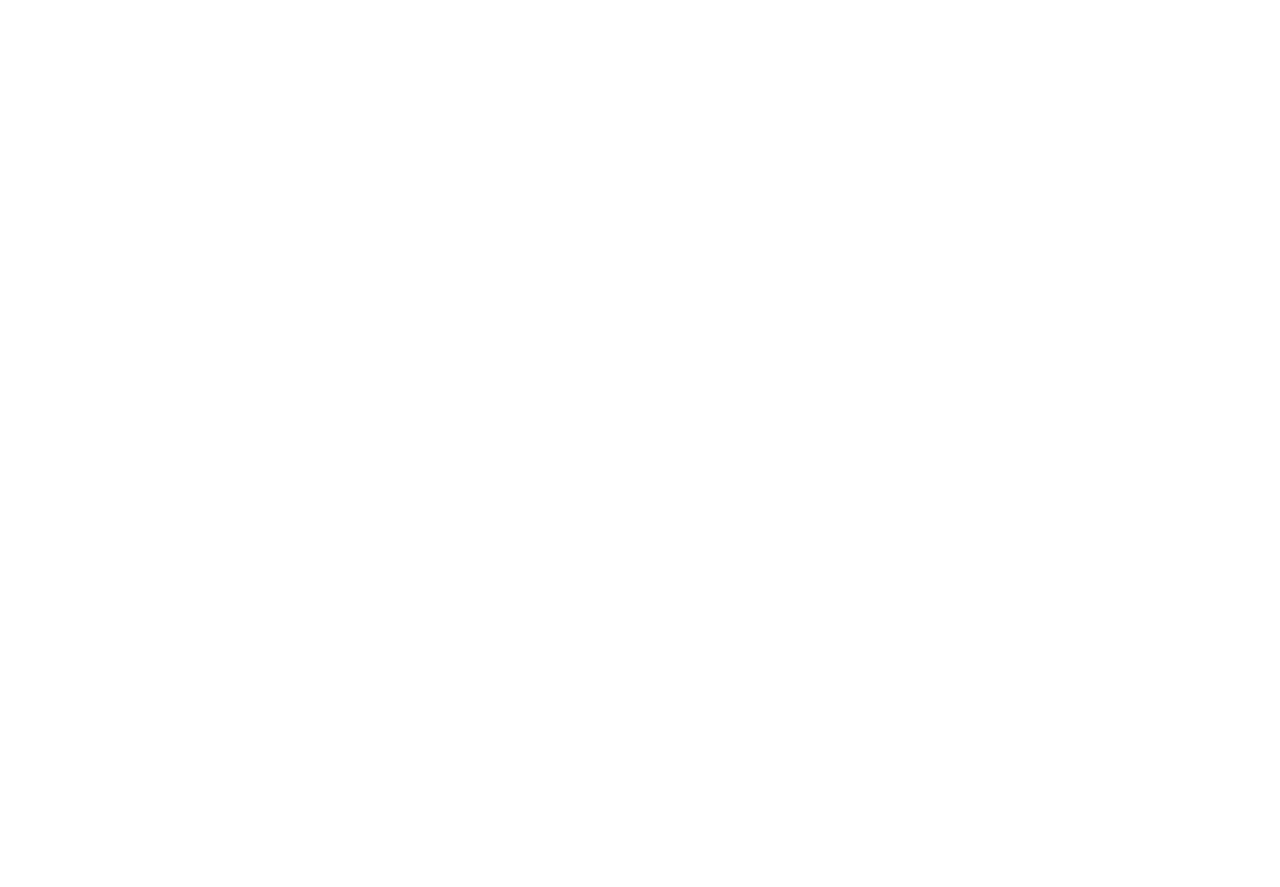
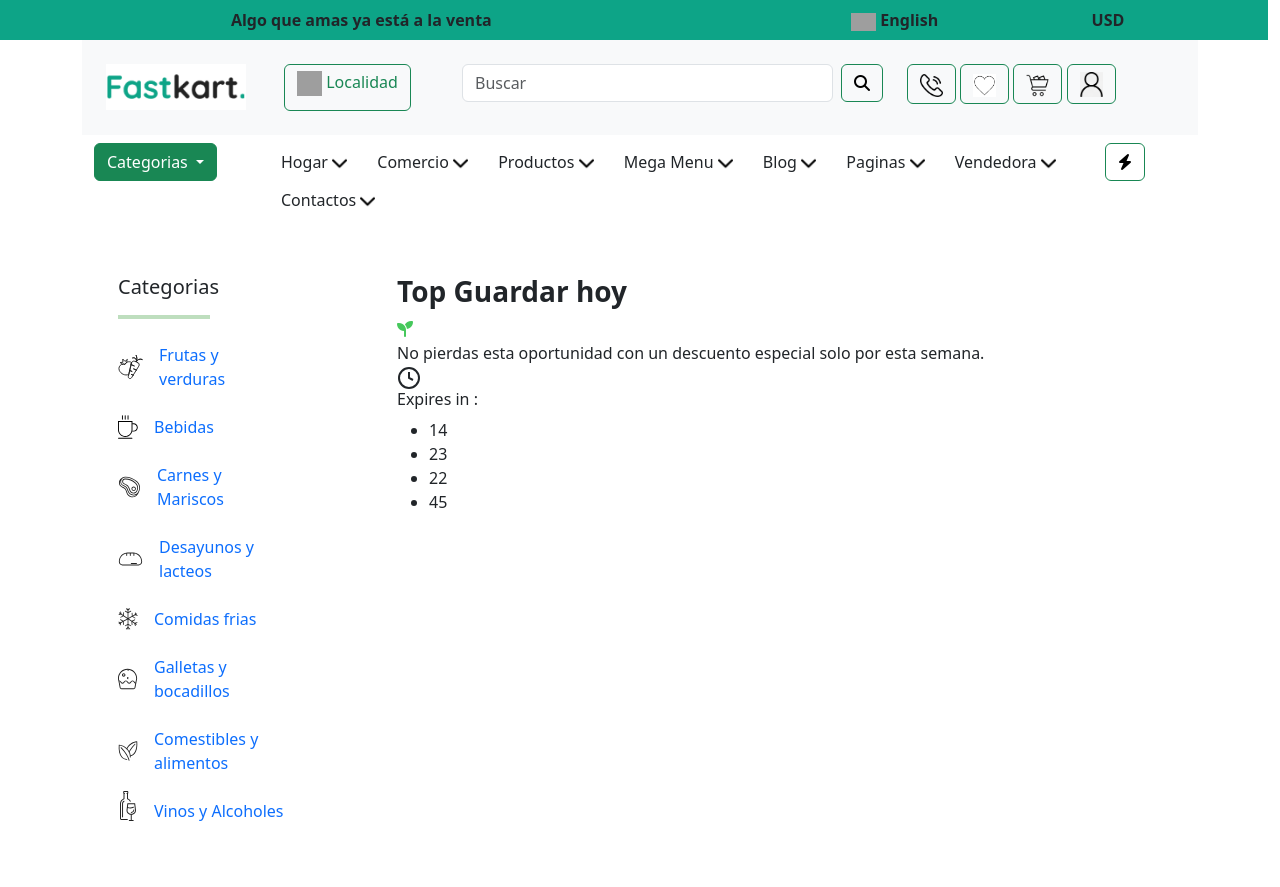
Before and after one commit to LizethYomairaMontoyaGarcia/ProyectoFinal-E-commerce, a website: page HTML/favoritos.html in a window 1280 px wide. Before the commit the page ends 800 px from the top, so only its background shows below. Drawn offline with nearby package versions, Linux system fonts and the light colour scheme; files that its build step writes are made by us from their sources; grey boxes are pictures that could not be loaded.

Commit message:
creando la carpeta de agregar a favoritos

```diff
--- a/HTML/favoritos.html
+++ b/HTML/favoritos.html
@@ -0,0 +1,441 @@
+<!DOCTYPE html>
+<html lang="en">
+  <head>
+    <meta charset="UTF-8" />
+    <meta http-equiv="X-UA-Compatible" content="IE=edge" />
+    <meta name="viewport" content="width=device-width, initial-scale=1.0" />
+    <title>Fastkart</title>
+    <link rel="icon" href="../imagenes/icono.png" type="image-icon" />
+    <link rel="stylesheet" href="./CSS/style.css" />
+    <link
+      href="https://cdn.jsdelivr.net/npm/bootstrap@5.0.2/dist/css/bootstrap.min.css"
+      rel="stylesheet"
+      integrity="sha384-EVSTQN3/azprG1Anm3QDgpJLIm9Nao0Yz1ztcQTwFspd3yD65VohhpuuCOmLASjC"
+      crossorigin="anonymous"
+    />
+    <link
+      id="rtl-link"
+      rel="stylesheet"
+      type="text/css"
+      href="../assets/css/vendors/bootstrap.css"
+    />
+    <script
+      src="https://kit.fontawesome.com/f6b5d77da9.js"
+      00000000000
+      crossorigin="anonymous"
+    ></script>
+    <script src="https://cdn.jsdelivr.net/npm/axios/dist/axios.min.js"></script>
+  </head>
+  <body>
+    <div
+      class="row w-100"
+      style="background-color: #0da487; height: 40px; align-items: center"
+    >
+      <div class="col-7 grid text-center">
+        <div><strong>Algo que amas ya está a la venta</strong></div>
+      </div>
+      <div class="col-3 grid text-center">
+        <div>
+          <img
+            src="https://img.freepik.com/vector-gratis/ilustracion-bandera-estados-unidos_53876-18165.jpg"
+            alt="Bandera de estados unidos"
+            width="25px"
+            height="18px"
+          />
+          <strong> English</strong>
+        </div>
+      </div>
+      <div class="col-1 grid text-center">
+        <div><strong> USD</strong></div>
+      </div>
+    </div>
+
+    <header class="container">
+      <nav class="navbar bg-body-tertiary p-4">
+        <div class="row w-100">
+          <div class="col-lg-2">
+            <div class="theme-logo">
+              <a>
+                <img
+                  src="../imagenes/logo.PNG"
+                  class="blur-up lazyloaded"
+                  alt="logo Fastkart"
+                  width="140px"
+                />
+              </a>
+            </div>
+          </div>
+
+          <div class="col-2">
+            <button
+              class="btn btn-outline-success"
+              type="submit"
+              style="align-items: center"
+            >
+              <h6>
+                <img
+                  src="https://static.vecteezy.com/system/resources/previews/016/716/478/non_2x/google-maps-icon-free-png.png"
+                  alt="ubicacion"
+                  width="25px"
+                  height="25px"
+                />
+                Localidad
+              </h6>
+            </button>
+          </div>
+
+          <div class="col-5">
+            <form id="search__products" class="d-flex" role="search">
+              <input
+                class="form-control me-2"
+                type="search"
+                placeholder="Buscar"
+                aria-label="Search"
+              />
+              <button class="btn btn-outline-success" type="submit">
+                <i
+                  class="fa-solid fa-magnifying-glass"
+                  style="color: #000000"
+                ></i>
+              </button>
+            </form>
+          </div>
+
+          <div class="col-lg-3">
+            <button class="btn btn-outline-success" type="submit">
+              <img
+                src="../imagenes/telefono.png"
+                alt="telefono"
+                srcset=""
+                width="23px"
+              />
+            </button>
+            <button class="btn btn-outline-success" type="submit">
+              <img
+                src="../imagenes/corazon.jpg"
+                alt="corazon"
+                srcset=""
+                width="23px"
+              />
+            </button>
+            <button class="btn btn-outline-success" type="submit">
+              <img
+                src="../imagenes/carritoCompras.png"
+                alt="carritoCompras"
+                srcset=""
+                width="23px"
+              />
+            </button>
+            <button class="btn btn-outline-success" type="submit">
+              <img
+                src="../imagenes/usuario.png"
+                alt="usuario"
+                srcset=""
+                width="23px"
+              />
+            </button>
+          </div>
+        </div>
+      </nav>
+    </header>
+
+    <section class="container">
+      <nav class="navbar navbar-expand-lg navbar-dark">
+        <div class="row w-100">
+          <div class="col-2">
+            <div class="container-fluid">
+              <button
+                class="navbar-toggler"
+                type="button"
+                data-bs-toggle="collapse "
+                data-bs-target="#navbarNavDarkDropdown"
+                aria-controls="navbarNavDarkDropdown"
+                aria-expanded="false"
+                aria-label="Toggle navigation"
+              >
+                <span class="navbar-toggler-icon"></span>
+              </button>
+              <div class="collapse navbar-collapse" id="navbarNavDarkDropdown">
+                <ul class="navbar-nav">
+                  <li class="nav-item dropdown">
+                    <button
+                      class="btn btn-success dropdown-toggle"
+                      data-bs-toggle="dropdown"
+                      aria-expanded="false"
+                    >
+                      Categorias
+                    </button>
+                    <ul class="dropdown-menu dropdown-menu-dark">
+                      <li>
+                        <a class="dropdown-item" href="#">Frutas y verduras</a>
+                      </li>
+                      <li><a class="dropdown-item" href="#">Bebidas</a></li>
+                      <li>
+                        <a class="dropdown-item" href="#">Carnes y Mariscos</a>
+                      </li>
+                      <li>
+                        <a class="dropdown-item" href="#"
+                          >Desayunos y lacteos</a
+                        >
+                      </li>
+                      <li>
+                        <a class="dropdown-item" href="#">Comidas frias</a>
+                      </li>
+                      <li>
+                        <a class="dropdown-item" href="#"
+                          >Galletas y bocadillos</a
+                        >
+                      </li>
+                      <li>
+                        <a class="dropdown-item" href="#"
+                          >Comestibles y alimentos</a
+                        >
+                      </li>
+                      <li>
+                        <a class="dropdown-item" href="#">Vinos y alcoholes</a>
+                      </li>
+                    </ul>
+                  </li>
+                </ul>
+              </div>
+            </div>
+          </div>
+
+          <div class="col-9">
+            <button type="button" class="btn">
+              Hogar
+              <img
+                src="../imagenes/desplegar.png"
+                alt="desplegar"
+                srcset=""
+                width="15px"
+              />
+            </button>
+            <button type="button" class="btn">
+              Comercio
+              <img
+                src="../imagenes/desplegar.png"
+                alt="desplegar"
+                srcset=""
+                width="15px"
+              />
+            </button>
+            <button type="button" class="btn">
+              Productos
+              <img
+                src="../imagenes/desplegar.png"
+                alt="desplegar"
+                srcset=""
+                width="15px"
+              />
+            </button>
+            <button type="button" class="btn">
+              Mega Menu
+              <img
+                src="../imagenes/desplegar.png"
+                alt="desplegar"
+                srcset=""
+                width="15px"
+              />
+            </button>
+            <button type="button" class="btn">
+              Blog
+              <img
+                src="../imagenes/desplegar.png"
+                alt="desplegar"
+                srcset=""
+                width="15px"
+              />
+            </button>
+            <button type="button" class="btn">
+              Paginas
+              <img
+                src="../imagenes/desplegar.png"
+                alt="desplegar"
+                srcset=""
+                width="15px"
+              />
+            </button>
+            <button type="button" class="btn">
+              Vendedora
+              <img
+                src="../imagenes/desplegar.png"
+                alt="desplegar"
+                srcset=""
+                width="15px"
+              />
+            </button>
+            <button type="button" class="btn">
+              Contactos
+              <img
+                src="../imagenes/desplegar.png"
+                alt="desplegar"
+                srcset=""
+                width="15px"
+              />
+            </button>
+          </div>
+
+          <div class="col-1">
+            <button class="btn btn-outline-success" type="submit">
+              <i class="fa-sharp fa-solid fa-bolt" style="color: #000000"></i>
+            </button>
+          </div>
+        </div>
+      </nav>
+    </section>
+
+    <section id="productos" class="container">
+        <div class="row w-100">
+          <div class="col-3 p-5">
+            <h5>Categorias</h5>
+            <hr class="bg-success w-50 separador" />
+            <ul class="nav flex-column">
+              <li class="nav-item">
+                <div class="d-flex flex-lg-row mb-2">
+                  <img
+                    src="../imagenes/frutasVerduras.svg"
+                    alt="frutas y Verduras"
+                    width="25px"
+                  />
+                  <a class="nav-link active" aria-current="page" href="#"
+                    >Frutas y verduras</a
+                  >
+                </div>
+              </li>
+
+              <li class="nav-item">
+                <div class="d-flex flex-row mb-2">
+                  <img src="../imagenes/bebidas.svg" alt="Bebidas" width="20px" />
+                  <a class="nav-link" href="#">Bebidas</a>
+                </div>
+              </li>
+
+              <li class="nav-item">
+                <div class="d-flex flex-row mb-2">
+                  <img src="../imagenes/carnes.svg" alt="carnes" width="23px" />
+                  <a class="nav-link" href="#">Carnes y Mariscos</a>
+                </div>
+              </li>
+
+              <li class="nav-item">
+                <div class="d-flex flex-row mb-2">
+                  <img
+                    src="../imagenes/desayunos.svg"
+                    alt="desayunos"
+                    width="25px"
+                  />
+                  <a class="nav-link" href="#">Desayunos y lacteos</a>
+                </div>
+              </li>
+
+              <li class="nav-item">
+                <div class="d-flex flex-row mb-2">
+                  <img src="../imagenes/frozen.svg" alt="frozen" width="20px" />
+                  <a class="nav-link" href="#">Comidas frias</a>
+                </div>
+              </li>
+
+              <li class="nav-item">
+                <div class="d-flex flex-row mb-2">
+                  <img
+                    src="../imagenes/galletasBocadillos.svg"
+                    alt="galletas y Bocadillos"
+                    width="20px"
+                  />
+                  <a class="nav-link" href="#">Galletas y bocadillos</a>
+                </div>
+              </li>
+
+              <li class="nav-item">
+                <div class="d-flex flex-row mb-2">
+                  <img
+                    src="../imagenes/comestibles.svg"
+                    alt="comestibles"
+                    width="20px"
+                  />
+                  <a class="nav-link" href="#">Comestibles y alimentos</a>
+                </div>
+              </li>
+
+              <li class="nav-item">
+                <div class="d-flex flex-row mb-2">
+                  <img
+                    src="../imagenes/alcohol.svg"
+                    alt="alcohol"
+                    width="20px"
+                    height="30px"
+                  />
+                  <a class="nav-link" href="#">Vinos y Alcoholes</a>
+                </div>
+              </li>
+            </ul>
+          </div>
+
+          <div class="col-9 p-5">
+            <div>
+              <h3><strong>Top Guardar hoy</strong></h3>
+            </div>
+            <div>
+              <i class="fa-sharp fa-solid fa-seedling" style="color: #46c85c"></i>
+            </div>
+            <div>
+              No pierdas esta oportunidad con un descuento especial solo por esta
+              semana.
+            </div>
+
+            <div class="timing-box">
+              <div class="timing">
+                <svg
+                  xmlns="http://www.w3.org/2000/svg"
+                  width="24"
+                  height="24"
+                  fill="none"
+                  stroke="currentColor"
+                  stroke-width="2"
+                  class="feather feather-clock"
+                >
+                  <circle cx="12" cy="12" r="10"></circle>
+                  <polyline points="12 6 12 12 16 14"></polyline>
+                </svg>
+                <h6 class="name">Expires in :</h6>
+                <div
+                  class="time"
+                  id="clockdiv-1"
+                  data-hours="1"
+                  data-minutes="2"
+                  data-seconds="3"
+                >
+                  <ul>
+                    <li>
+                      <div class="counter">
+                        <div class="days">14</div>
+                      </div>
+                    </li>
+                    <li>
+                      <div class="counter">
+                        <div class="hours">23</div>
+                      </div>
+                    </li>
+                    <li>
+                      <div class="counter">
+                        <div class="minutes">22</div>
+                      </div>
+                    </li>
+                    <li>
+                      <div class="counter">
+                        <div class="seconds">45</div>
+                      </div>
+                    </li>
+                  </ul>
+                </div>
+              </div>
+            </div>
+            <div class="container p-3">
+              <section id="main_imgs"></section>
+            </div>
+          </div>
+        </div>
+      </section>
+  </body>
+</html>
--- a/package.json
+++ b/package.json
@@ -1,5 +1,6 @@
 {
   "dependencies": {
-    "axios": "^1.3.5"
+    "axios": "^1.3.5",
+    "request": "^2.88.2"
   }
 }
```
Also changed, not shown: Index.html (+49 -32 lines), JS/javaScript.js (+4 -3 lines), db.json (+11 -1 lines), imagenes/alcohol.svg (added), imagenes/bebidas.svg (added), imagenes/carnes.svg (added), imagenes/comestibles.svg (added), imagenes/desayunos.svg (added), imagenes/frozen.svg (added), imagenes/frutasVerduras.svg (added), imagenes/galletasBocadillos.svg (added), 1 other file.
